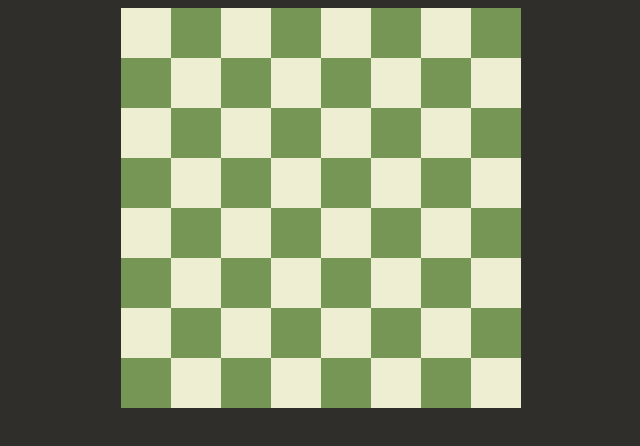
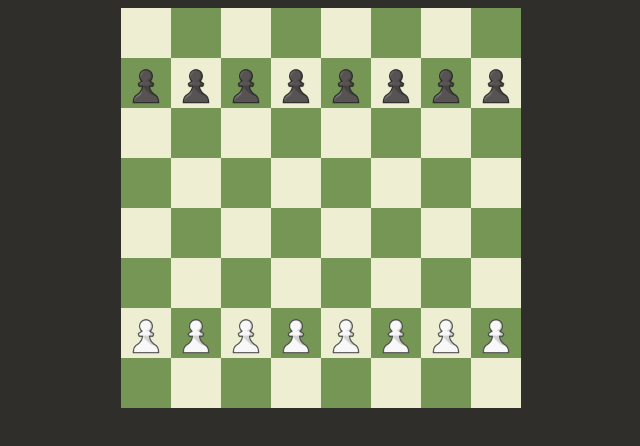
Before and after one commit to sourabh-4/Chess_Bot, a plain HTML site: page index.html in a window 1280 px wide. Shown: the whole page, without its empty margins (319-959 px from the left). Drawn offline with Linux system fonts and the light colour scheme.

Commit message:
Added white and black pawn in their initial position

```diff
--- a/Render/main.js
+++ b/Render/main.js
@@ -1,18 +1,57 @@
+import { blackPawn } from "../data/pieces.js";
+import { whitePawn } from "../data/pieces.js";
+
 const ROOT_DIV = document.getElementById("root");
 
+//use when you want to render pieces on the board
+function pieceRender(data) {
+    data.forEach(row => {
+        row.forEach((square) => {
+
+            //if square has piece
+            if (square.piece) {
+                const squareEl = document.getElementById(square.id);
+
+                //create piece
+                const piece = document.createElement("img");
+                piece.src = square.piece.img;
+                piece.classList.add("piece");
+
+                //insert piece into square element
+                squareEl.appendChild(piece);
+            }
+        });
+    });
+}
+
+//use when you want to render the board for the first time when the game starts
 function initGameRender(data) {
     data.forEach(element => {
         const rowEl = document.createElement("div");
-        element.forEach(square => {
+        element.forEach((square) => {
             const squareDiv = document.createElement("div");
-            squareDiv.classList.add('square');
-            squareDiv.style.backgroundColor = square['color'];
+            squareDiv.id = square.id;
+            squareDiv.classList.add("square");
+            squareDiv.style.backgroundColor = square.color;
+
+            //render black pawn
+            if (square.id[1] == 7){
+                square.piece = blackPawn(square.id);
+            }
+
+            //render black pawn
+            if (square.id[1] == 2){
+                square.piece = whitePawn(square.id);
+            }
+
             rowEl.appendChild(squareDiv);
         });
 
         rowEl.classList.add('squareRow');
         ROOT_DIV.appendChild(rowEl);
     });
+
+    pieceRender(data);
 }
 
 export {initGameRender};
--- /dev/null
+++ b/data/pieces.js
@@ -0,0 +1,18 @@
+ function blackPawn(current_position){
+    return {
+        current_position,
+        img: "Assets/images/pieces/black/pawn.png",
+    };
+ }
+
+
+
+ function whitePawn(current_position){
+    return {
+        current_position,
+        img: "Assets/images/pieces/white/pawn.png",
+    };
+ }
+
+
+ export {blackPawn, whitePawn};
--- a/index.js
+++ b/index.js
@@ -1,4 +1,6 @@
 import { initGame } from "./data/data.js";
 import { initGameRender } from "./Render/main.js";
 
-initGameRender(initGame());
+const globalState = initGame();
+
+initGameRender(globalState);
--- a/styles/index.css
+++ b/styles/index.css
@@ -22,3 +22,8 @@ body {
     width: 50px;
     height: 50px;
 }
+
+.piece{
+    width: 100%;
+    height: 100%;
+}
```
